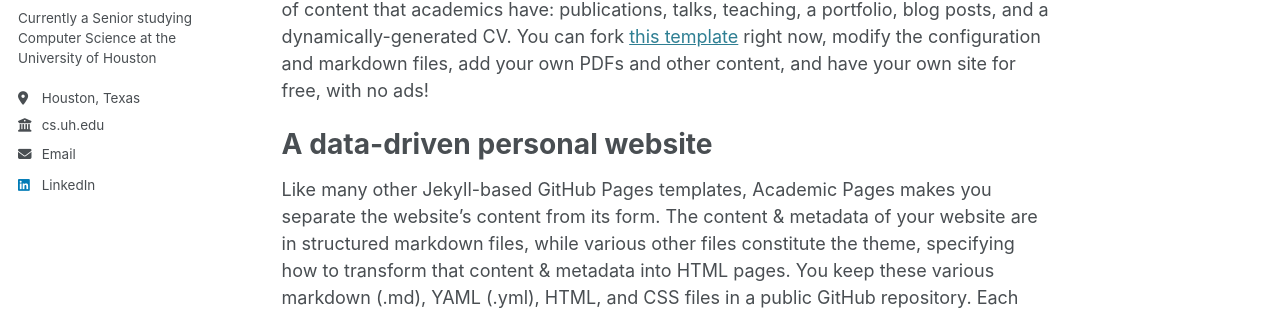
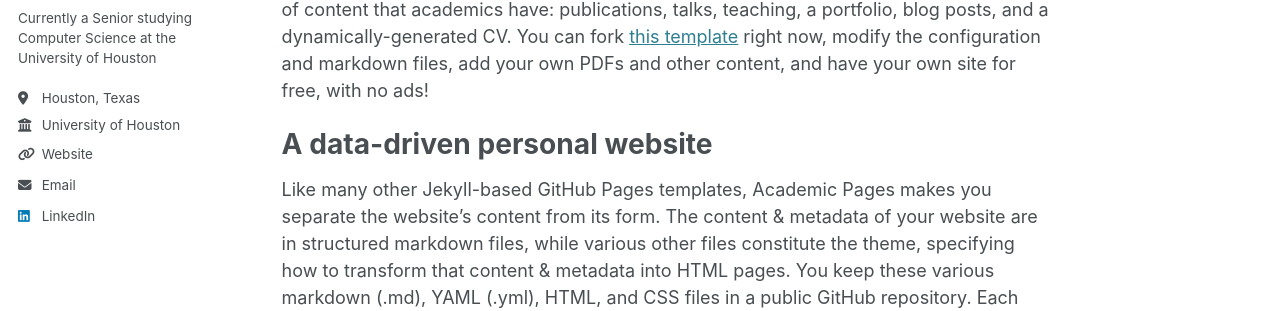
Before and after one commit to pnchau/pnchau.github.io, a Jekyll site: the page built from _pages/about.md, in a window 1280 px wide. Shown: the part 315-626 px from the top of the page. Built offline with Jekyll 4.4.1, drawn with Linux system fonts in a browser that asks for light colours.

Commit message:
Update _config.yml

```diff
--- a/_config.yml
+++ b/_config.yml
@@ -26,8 +26,8 @@ author:
   pronouns         : # example: "she/her"
   bio              : "Currently a Senior studying Computer Science at the University of Houston"
   location         : "Houston, Texas"
-  employer         : "cs.uh.edu"
-  uri              : # URL
+  employer         : "University of Houston"
+  uri              : "cs.uh.edu"
   email            : "pnchau@cougarnet.uh.edu"
 
   # Academic websites
```
